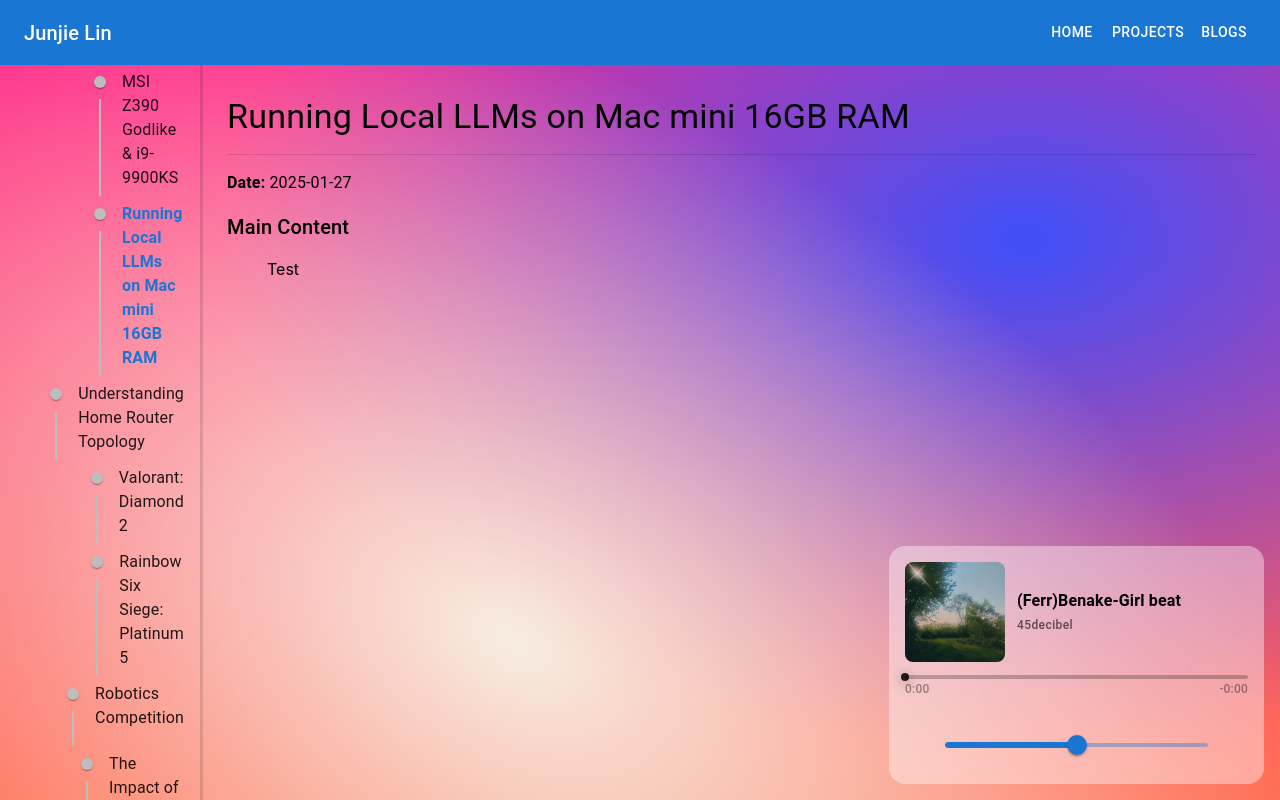
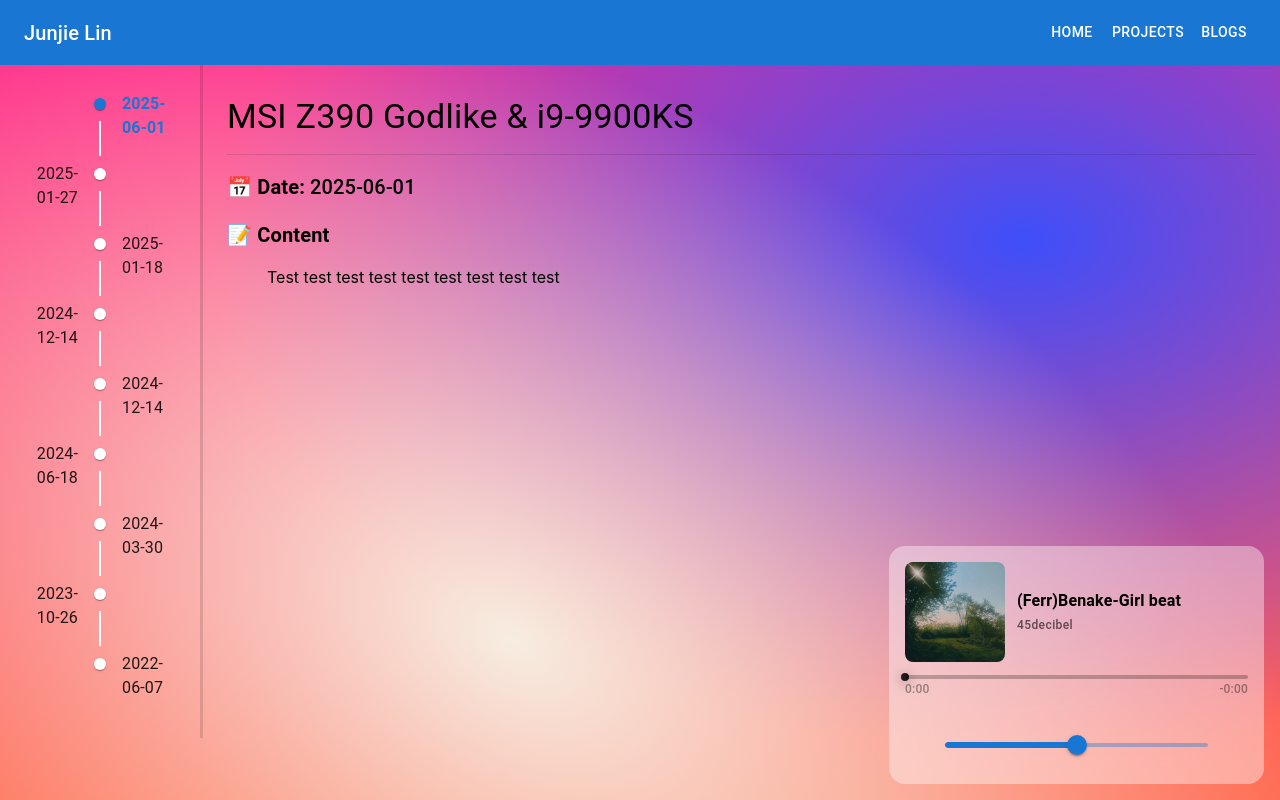
Before and after one commit to junzilla/junzilla.github.io, a React (Create React App) app: page /blogs in a window 1280 px wide. Shown: the top 800 px of the page. Built offline with nearby package versions, Linux system fonts and the light colour scheme; some icons are missing.

Commit message:
Update Blogs

```diff
--- a/src/components/BlogDetail.js
+++ b/src/components/BlogDetail.js
@@ -9,11 +9,11 @@
     <div>
       <Typography variant="h4">{blog.title}</Typography>
       <Divider sx={{ marginY: 2 }} />
-      <Typography><strong>Date: </strong>{blog.date}</Typography>
+      <Typography variant="h6"><strong>📅 Date: </strong>{blog.date}</Typography>
       <React.Fragment>
-        <Typography variant="h6" sx={{ marginTop: 2 }}>Main Content</Typography>
+        <Typography variant="h6" sx={{ marginTop: 2 }}><strong>📝 Content</strong></Typography>
         <ul>
-          {blog.text}
+          {blog.content}
         </ul>
       </React.Fragment>
 
--- a/src/components/ProjectDetail.js
+++ b/src/components/ProjectDetail.js
@@ -1,6 +1,6 @@
 // src/components/ProjectDetail.js
 import React from "react";
-import { Link, Typography, Divider, Box, ImageList, ImageListItem } from "@mui/material";
+import { Link, Typography, Tooltip, Divider, Box, ImageList, ImageListItem } from "@mui/material";
 import IconButton from '@mui/material/IconButton';
 import LanguageIcon from '@mui/icons-material/Language';
 
@@ -12,14 +12,18 @@
       <Box sx={{ display: "flex", gap: 1 }}>
         <Typography variant="h4">{project.title}</Typography>
         {project.link && (
+          <Tooltip title="Click to visit" arrow placement="right">
             <IconButton
               component="a"
               href={project.link}
               target="_blank"
               rel="noopener noreferrer"
+              color="success"
             >
               <LanguageIcon />
             </IconButton>
+          </Tooltip>
+
         )}
       </Box>
 
@@ -57,8 +61,8 @@
             <img
               key={i}
               src={`/projects/images/${img}`}
-              alt={`project-${i}`}
-              style={{ width: "100%", maxWidth: 400, marginTop: 10 }}
+              alt={`${project.title}-${i}`}
+              style={{ width: "95%", height: "auto", border: "2px solid #ccc", marginTop: 25, marginLeft: 25, marginBottom: 25 }}
             />
           ))}
         </>
@@ -70,8 +74,8 @@
             <video
               key={i}
               controls
-              style={{ width: "100%", maxWidth: 500, marginTop: 10 }}
               src={`/projects/videos/${video}`}
+              style={{ width: "30%", height: "auto", marginTop: 25, marginLeft: 25, marginBottom: 25 }}
             >
               Your browser does not support the video tag.
             </video>
--- a/src/data/blogs.json
+++ b/src/data/blogs.json
@@ -3,7 +3,7 @@
     "id": 1,
     "title": "Running Local LLMs on Mac mini 16GB RAM",
     "date": "2025-01-27",
-    "text": "Test",
+    "content": "Test",
     "media": {
       "images": [],
       "videos": []
@@ -13,7 +13,7 @@
     "id": 2,
     "title": "Understanding Home Router Topology",
     "date": "2025-01-18",
-    "text": "Test test",
+    "content": "Test test",
     "media": {
       "images": [],
       "videos": []
@@ -23,7 +23,7 @@
     "id": 3,
     "title": "The Impact of RAM Frequency on FPS: Valorant",
     "date": "2024-03-30",
-    "text": "Test test test",
+    "content": "Test test test",
     "media": {
       "images": [],
       "videos": []
@@ -33,7 +33,7 @@
     "id": 4,
     "title": "2013 Mac Pro",
     "date": "2023-10-26",
-    "text": "Test test test test",
+    "content": "Test test test test",
     "media": {
       "images": [],
       "videos": []
@@ -43,7 +43,7 @@
     "id": 5,
     "title": "Travel",
     "date": "2022-06-07",
-    "text": "Test test test test test",
+    "content": "Test test test test test",
     "media": {
       "images": [],
       "videos": []
@@ -53,7 +53,7 @@
     "id": 6,
     "title": "Robotics Competition",
     "date": "2024-06-18",
-    "text": "Test test test test test test",
+    "content": "Test test test test test test",
     "media": {
       "images": [],
       "videos": []
@@ -63,7 +63,7 @@
     "id": 7,
     "title": "Valorant: Diamond 2",
     "date": "2024-12-14",
-    "text": "Test test test test test test test",
+    "content": "Test test test test test test test",
     "media": {
       "images": [],
       "videos": []
@@ -73,7 +73,7 @@
     "id": 8,
     "title": "Rainbow Six Siege: Platinum 5",
     "date": "2024-12-14",
-    "text": "Test test test test test test test test",
+    "content": "Test test test test test test test test",
     "media": {
       "images": [],
       "videos": []
@@ -83,7 +83,7 @@
     "id": 9,
     "title": "MSI Z390 Godlike & i9-9900KS",
     "date": "2025-06-01",
-    "text": "Test test test test test test test test test",
+    "content": "Test test test test test test test test test",
     "media": {
       "images": [],
       "videos": []
--- a/src/pages/BlogPage.js
+++ b/src/pages/BlogPage.js
@@ -15,33 +15,45 @@
 } from '@mui/lab';
 
 const BlogPage = () => {
-    const [selectedBlog, setSelectedBlog] = useState(blogs[0]);
     const sortedBlogs = [...blogs].sort((a, b) => new Date(b.date) - new Date(a.date));
+    const [selectedBlog, setSelectedBlog] = useState(sortedBlogs[0]);
+
 
     return (
         <Box sx={{ display: "fixed", height: "100%" }}>
             {/* 左侧时间轴 */}
             <Box sx={{ width: 200, borderRight: 3, borderColor: "divider", mt: 8 }}>
-                {sortedBlogs.map((blog, index) => (
-                    <TimelineItem key={blog.date}>
+                <Timeline position="alternate">
+                    {sortedBlogs.map((blog, index) => {
+                        const isSelected = selectedBlog.id === blog.id;
+                        return (
+                            <TimelineItem key={blog.id}>
                                 <TimelineSeparator>
-                            <TimelineDot />
-                            {index < sortedBlogs.length - 1 && <TimelineConnector />}
+                                    <TimelineDot
+                                        sx={{
+                                            backgroundColor: isSelected ? 'primary.main' : 'white',
+                                        }}
+                                    />
+                                    {index < sortedBlogs.length - 1 && (
+                                        <TimelineConnector sx={{ backgroundColor: 'white' }} />
+                                    )}
                                 </TimelineSeparator>
                                 <TimelineContent>
                                     <Typography
                                         onClick={() => setSelectedBlog(blog)}
                                         sx={{
-                                    cursor: "pointer",
-                                    fontWeight: selectedBlog.id === blog.id ? "bold" : "normal",
-                                    color: selectedBlog.id === blog.id ? "primary.main" : "text.primary",
+                                            cursor: 'pointer',
+                                            color: isSelected ? 'primary.main' : 'text.primary',
+                                            fontWeight: isSelected ? 'bold' : 'normal',
                                         }}
                                     >
-                                {blog.title}
+                                        {blog.date}
                                     </Typography>
                                 </TimelineContent>
                             </TimelineItem>
-                ))}
+                        );
+                    })}
+                </Timeline>
             </Box>
 
             {/* 右侧Blog细节 */}
```
Lines whose indentation alone changed are shown as unchanged.
